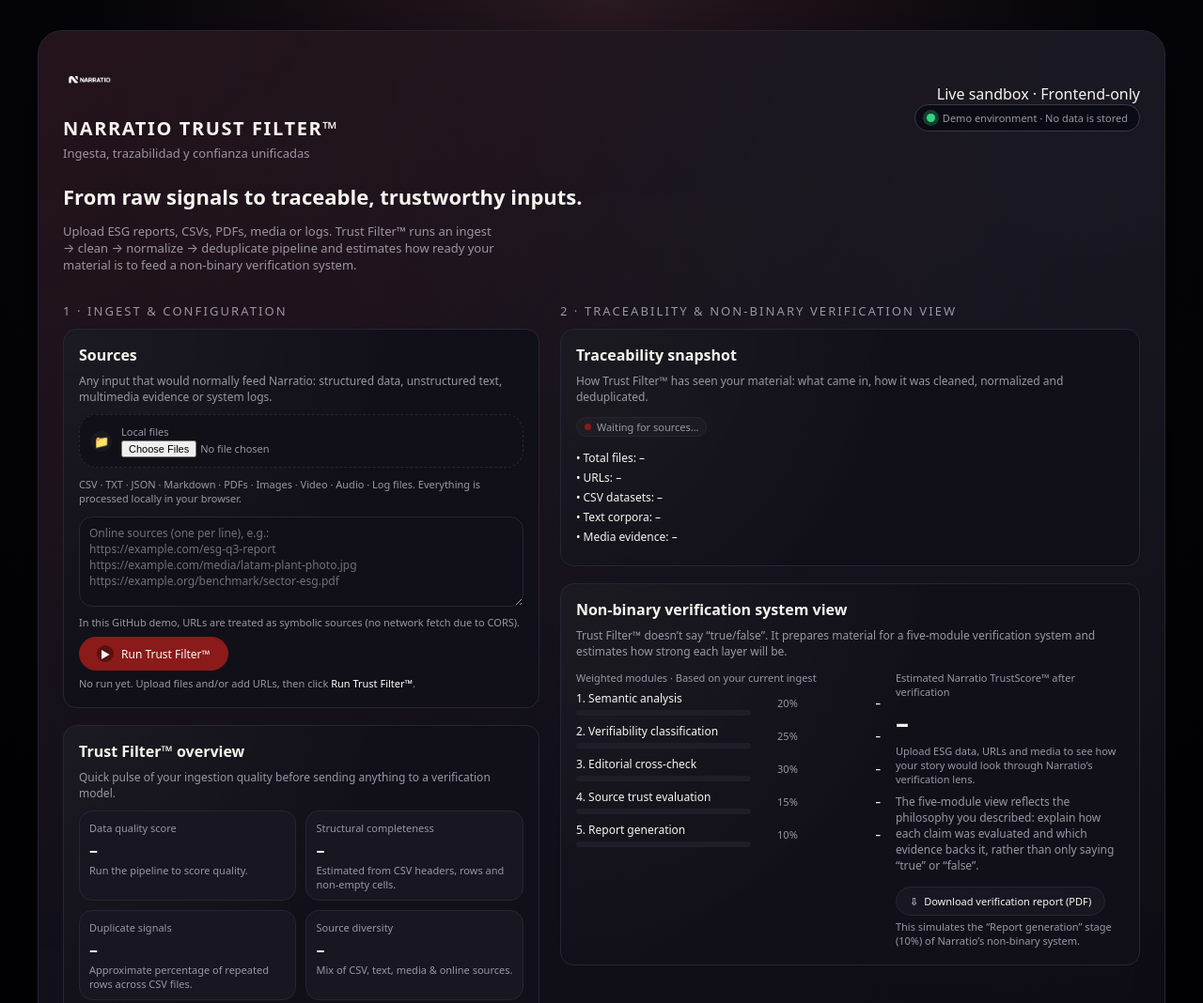
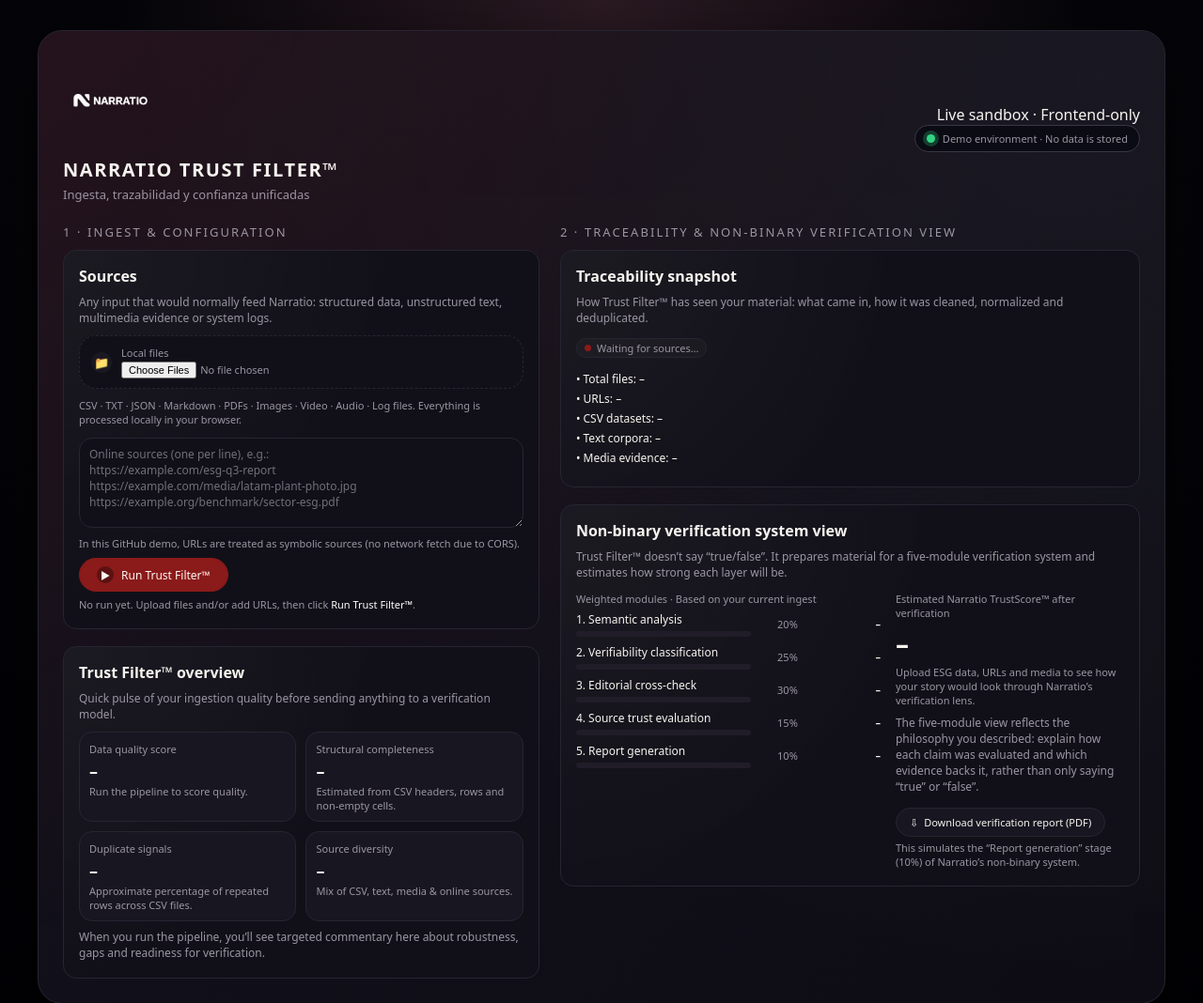
Before and after one commit to antoniomunozhellin-ctrl/narratio-trustfilter-demo, a plain HTML site: page index.html in a window 1280 px wide. Shown: the top 1068 px of the page at 94% size. Drawn offline with nearby package versions, Linux system fonts and the light colour scheme.

Commit message:
Update logo size and remove hero text section
Increased logo height from 56px to 100px and removed hero text section.

```diff
--- a/index.html
+++ b/index.html
@@ -80,7 +80,7 @@
 }
 
 .brand-logo img {
-  height: 56px;              /* ⬅ logo más grande (ajusta a 60 si quieres aún más) */
+  height: 100px;              /* ⬅ logo más grande (ajusta a 60 si quieres aún más) */
   display: block;
 }
 
@@ -503,18 +503,6 @@
     </div>
   </div>
 </header>
-
-    <!-- HERO TEXT -->
-    <section style="margin-bottom:18px; display:flex; flex-wrap:wrap; gap:20px; justify-content:space-between;">
-      <div>
-        <h1 class="hero-title">From raw signals to traceable, trustworthy inputs.</h1>
-        <p class="hero-subtitle">
-          Upload ESG reports, CSVs, PDFs, media or logs. Trust Filter™ runs an ingest → clean →
-          normalize → deduplicate pipeline and estimates how ready your material is to feed a
-          non-binary verification system.
-        </p>
-      </div>
-    </section>
 
     <!-- MAIN LAYOUT -->
     <section class="layout">
```
